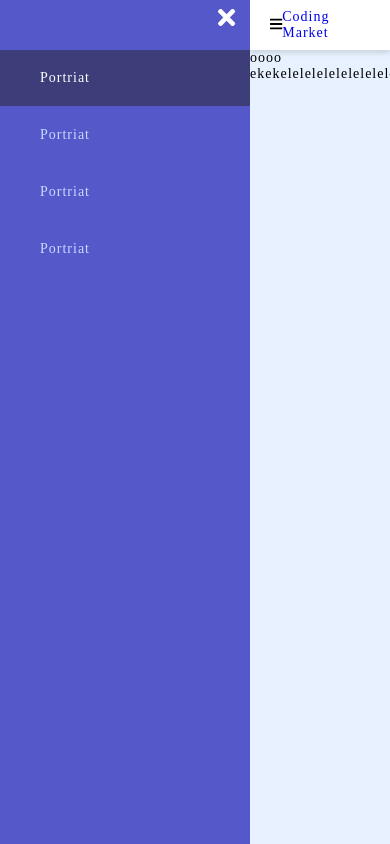
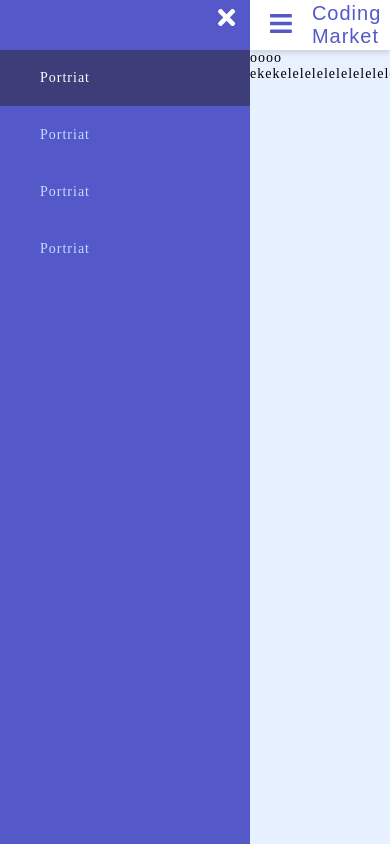
Before and after one commit to akinleyeOJ/OG-Studios, a plain HTML site: page Og studios Starter Files/index.html in a window 390 px wide. Shown: the top 844 px of the page. Drawn offline with nearby package versions, Linux system fonts and the light colour scheme; files that its build step writes are made by us from their sources.

Commit message:
fix sidebar menu bug and add hamburger stying

```diff
--- a/Og studios Starter Files/style.css
+++ b/Og studios Starter Files/style.css
@@ -211,7 +211,7 @@ hr.style1{
  }
  .sidebar_inner .sidebar_menu{
    height: 490px;
-   overflow: auto;
+
  }
 
 .sidebar_inner .sidebar_menu > li > a{
@@ -251,3 +251,16 @@ hr.style1{
   align-items: center;
   padding: 0 20px;
 }
+
+.navbar .hamburger{
+  font-size: 25px;
+  cursor: pointer;
+  color: #5558c9;
+  margin-right: 20px;
+}
+
+.navbar .logo a{
+  color: #5558c9;
+  font-size: 20px;
+  font-family: Arial, Helvetica, sans-serif;
+}
```
